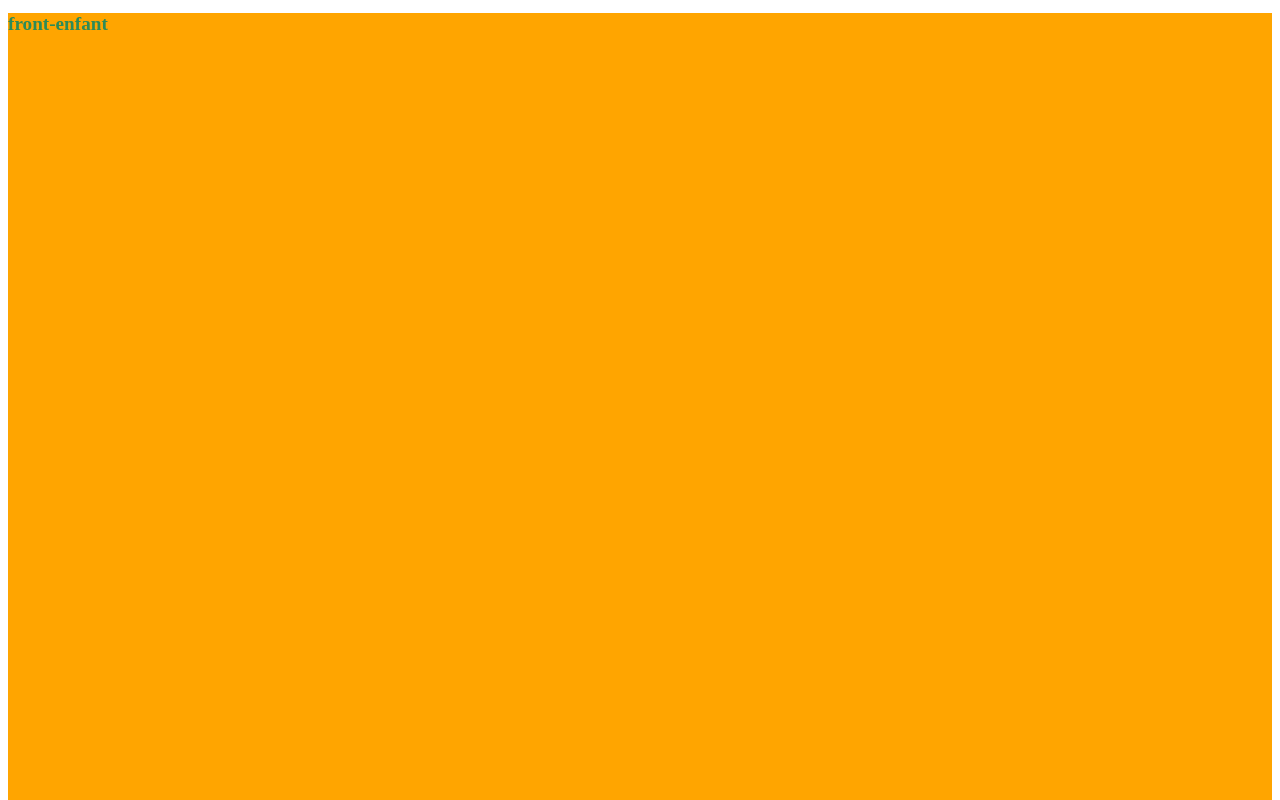
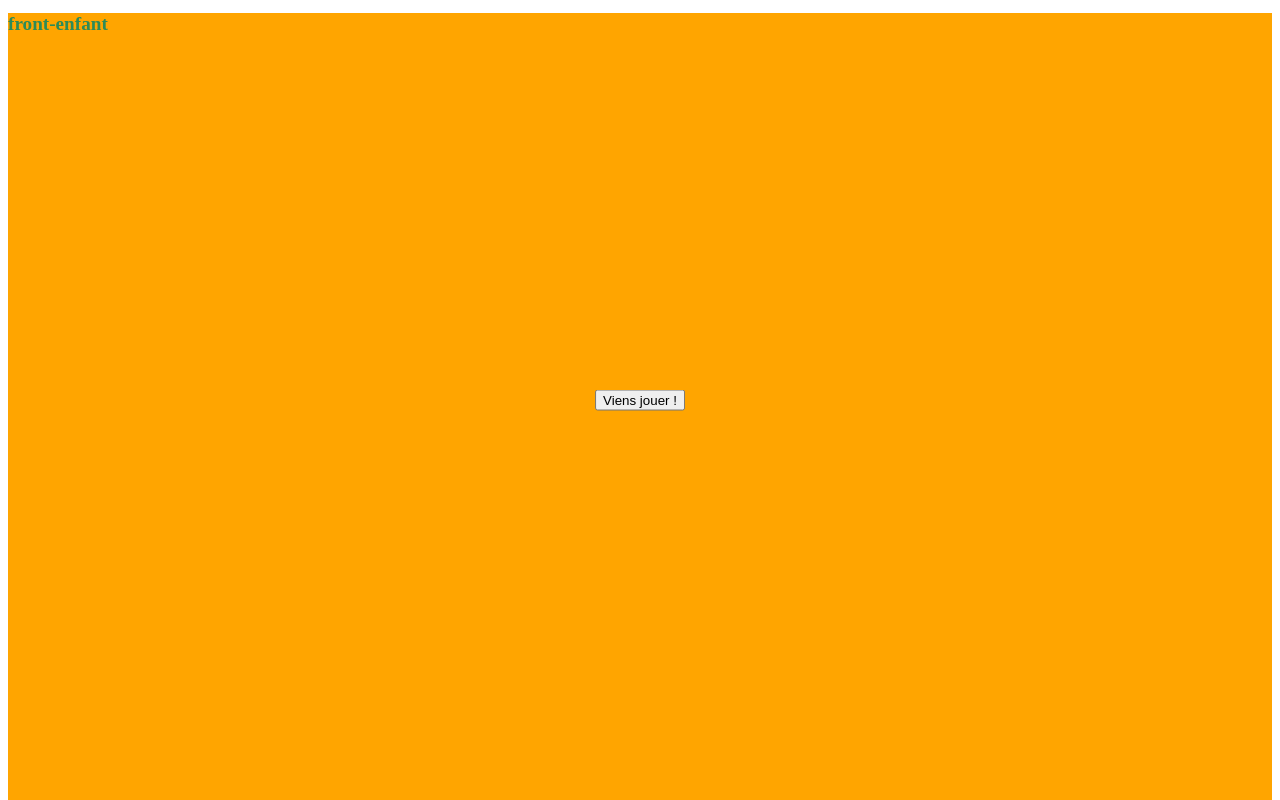
Before and after one commit to gauthier909/PFE-child-webapp, an Angular app: page / in a window 1280 px wide. Shown: the top 800 px of the page. Built offline with nearby package versions, Linux system fonts and the light colour scheme.

Commit message:
ajout bouton

```diff
--- a/src/app/app.component.html
+++ b/src/app/app.component.html
@@ -1,4 +1,5 @@
 
 <body>
   <h1>{{title}}</h1>
+  <app-lets-play></app-lets-play>
 </body>
```
